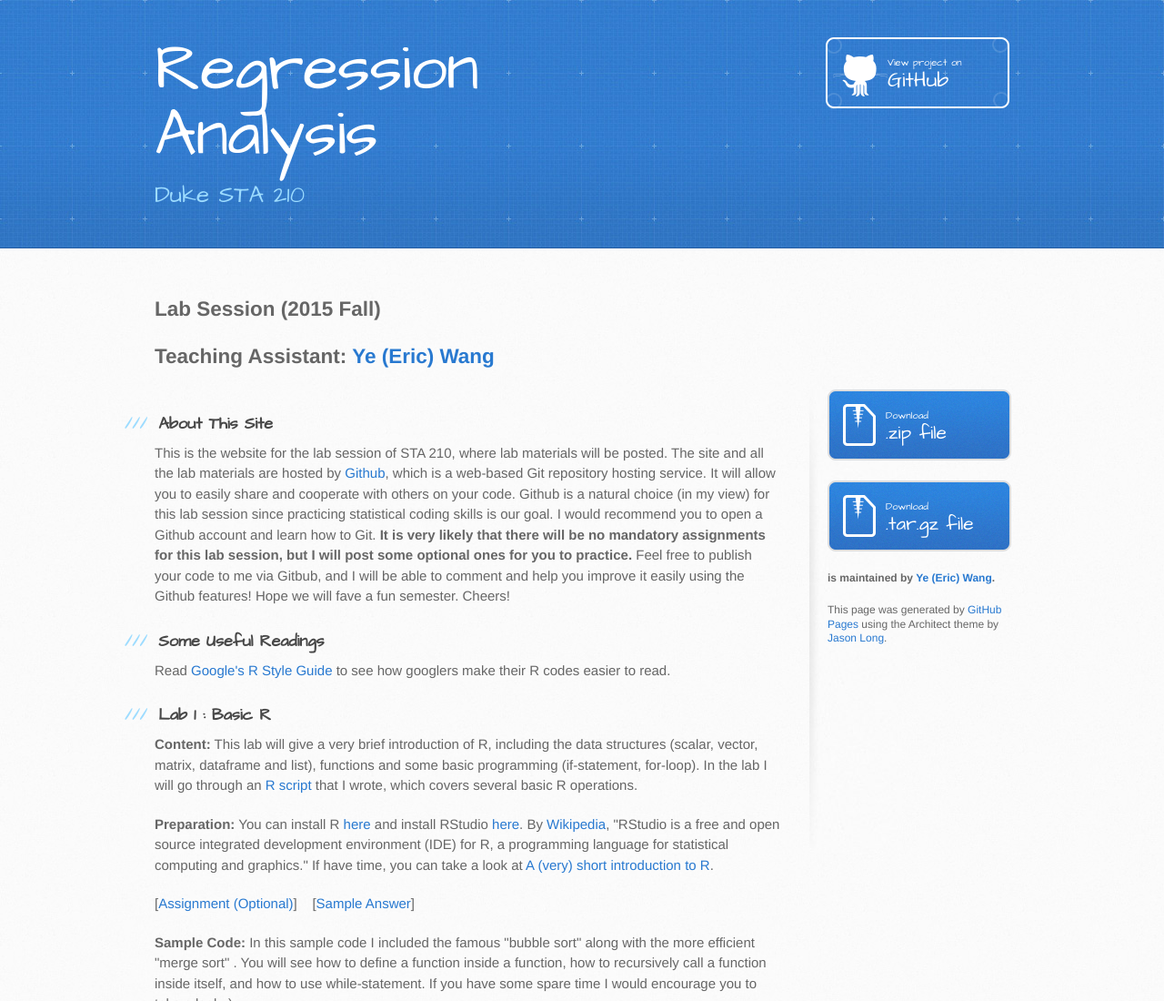
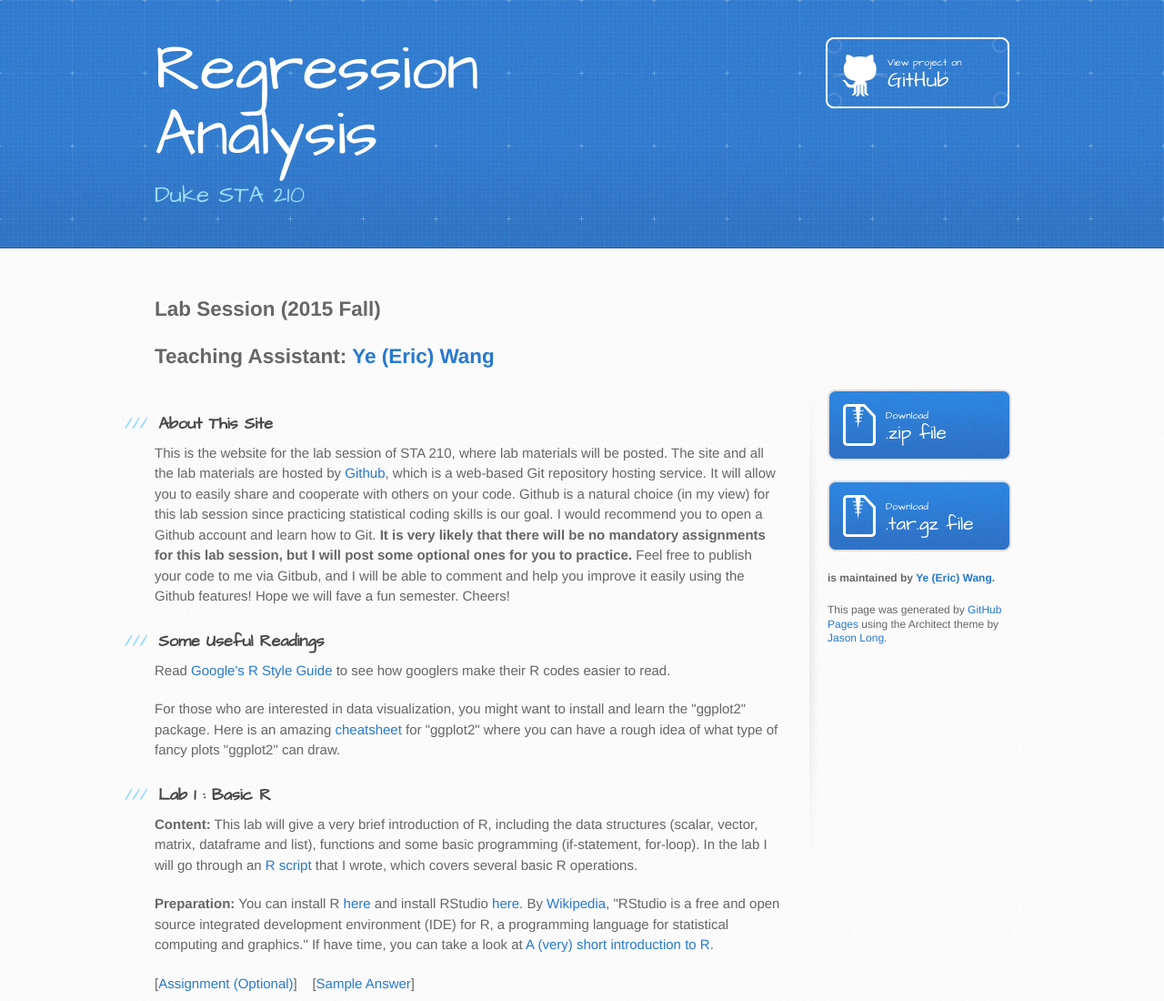
Before and after one commit to bayesric/Duke-STA-210, a plain HTML site: page index.html in a window 1280 px wide. Shown: the top 1100 px of the page at 91% size. Drawn offline with Linux system fonts and the light colour scheme.

Commit message:
Update index.html

```diff
--- a/index.html
+++ b/index.html
@@ -50,6 +50,10 @@ Cheers!</p>
 
 <p>Read <a href="https://google-styleguide.googlecode.com/svn/trunk/Rguide.xml">Google's R Style Guide</a> to see how googlers make their R
 codes easier to read.</p>
+<p>For those who are interested in data visualization, you might want to install and learn the "ggplot2" package.
+Here is an amazing <a href="https://www.rstudio.com/wp-content/uploads/2015/03/ggplot2-cheatsheet.pdf">cheatsheet</a>
+for "ggplot2" where you can have a rough idea of what type of fancy plots "ggplot2" can draw.
+</p>
 
 <h3>
 <a class="anchor" href="#Lab-1:-Basic-R" aria-hidden="true"><span class="octicon octicon-link"></span></a>Lab 1 : Basic R
```
